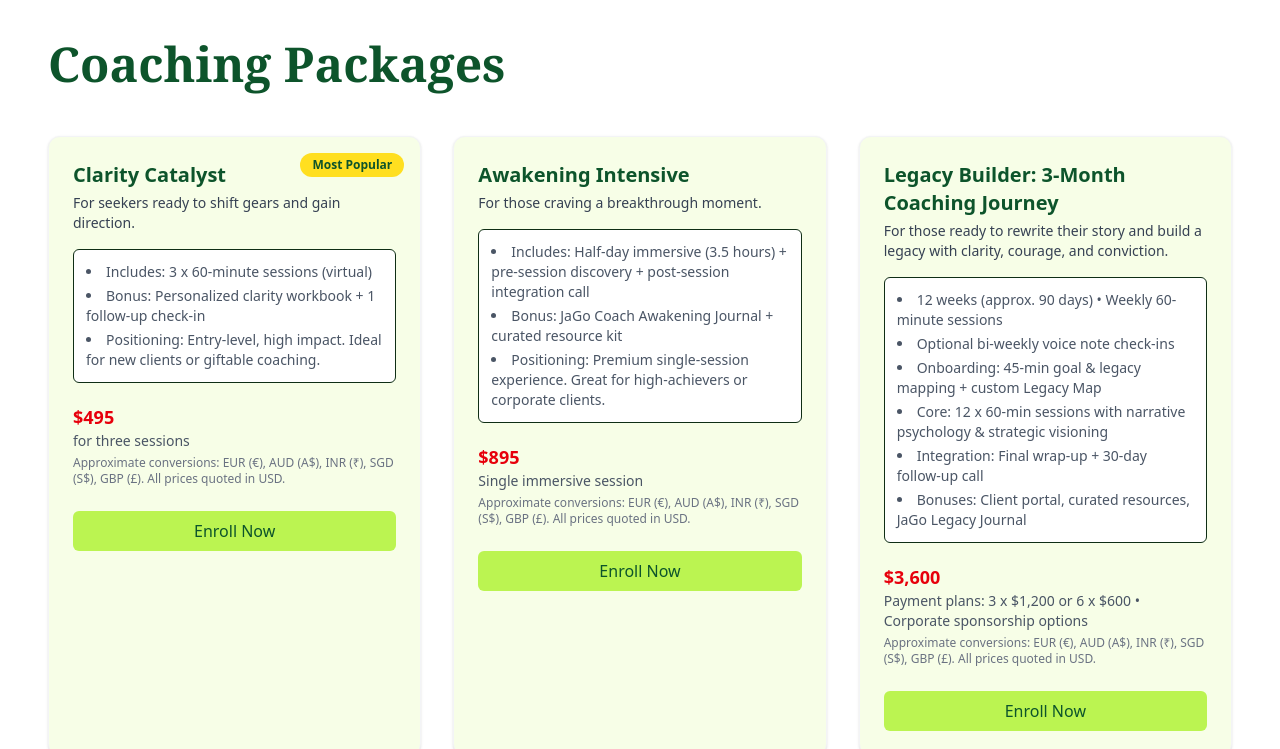
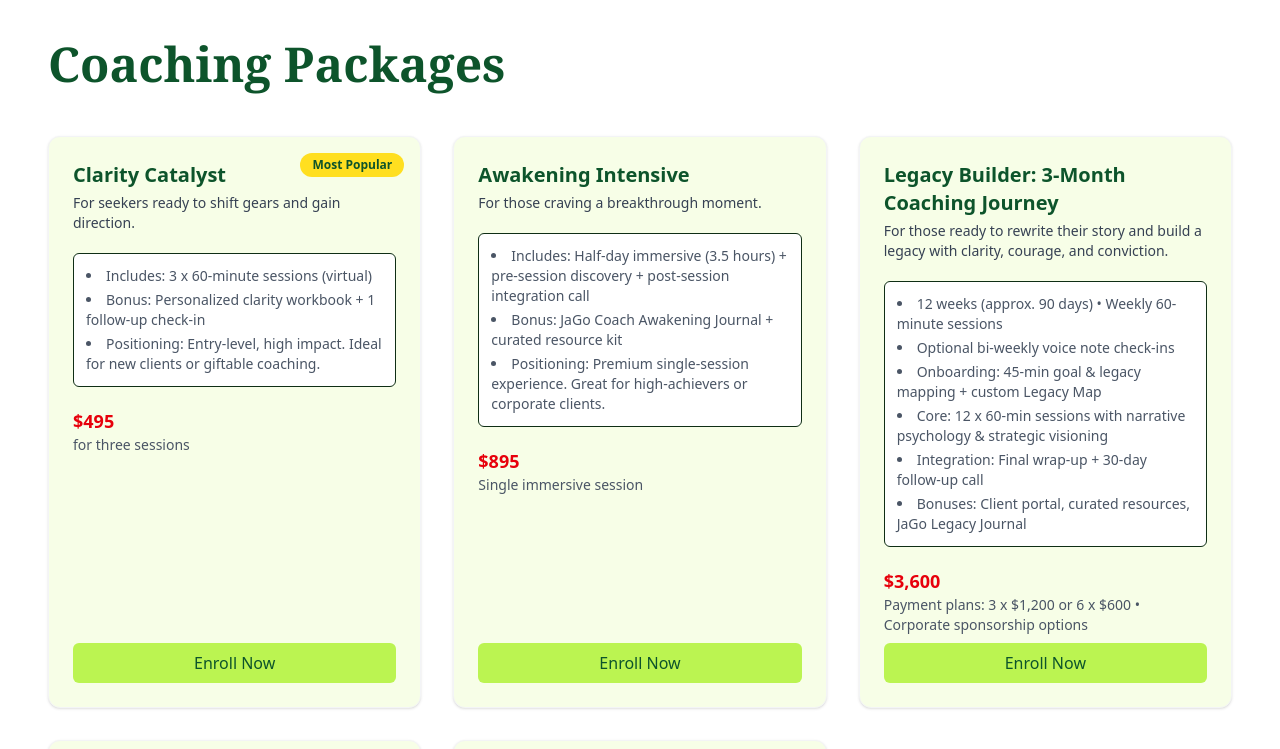
Before and after one commit to purandubey1011/jago-frontend, a React (Vite) app: page /pricing in a window 1280 px wide. Shown: the part 720-1469 px from the top of the page. Built offline with nearby package versions, Linux system fonts and the light colour scheme.

Commit message:
box chnage

```diff
--- a/src/components/Pricing/Coaching.jsx
+++ b/src/components/Pricing/Coaching.jsx
@@ -174,8 +174,9 @@ const Coaching = () => {
   {coachingData.map((item) => (
     <motion.div
       key={item.id}
-            className="relative bg-lime-50 rounded-xl shadow-sm border border-gray-100 p-6 flex flex-col"
+      className="relative bg-lime-50 rounded-xl shadow-sm border border-gray-100 p-6 flex flex-col justify-between"
     >
+      <div>
         {item.popular && (
           <span className="absolute top-4 right-4 bg-yellow-300 text-green-900 text-xs font-semibold px-3 py-1 rounded-full">
             Most Popular
@@ -183,7 +184,7 @@ const Coaching = () => {
         )}
 
         <h3 className="text-xl font-semibold text-green-900">{item.title}</h3>
-            <p className="text-sm text-gray-700 mt-1">{item.subtitle}</p>
+        <p className="text-sm text-gray-700 mt-1 mb-5">{item.subtitle}</p>
 
         <div className="mt-4 border rounded-md p-3 bg-white">
           <ul className="list-disc list-inside text-sm text-gray-600 space-y-1">
@@ -195,12 +196,13 @@ const Coaching = () => {
 
         <div className="mt-5">
           <p className="text-lg font-bold text-red-600">{item.price}</p>
-              <p className="text-sm text-gray-600">{item.note}</p>
-              <p className="text-xs text-gray-500 mt-1">{item.conversion}</p>
+          <p className="text-sm text-gray-600 pb-2">{item.note}</p>
+          {/* <p className="text-xs text-gray-500 mt-1">{item.conversion}</p> */}
+        </div>
       </div>
 
       <motion.button
-              className="mt-6 w-full bg-lime-300 text-green-900 font-medium py-2 rounded-md hover:bg-lime-400 transition"
+        className="mt-auto w-full bg-lime-300 text-green-900 font-medium py-2 rounded-md hover:bg-lime-400 transition"
         onClick={() => {
           setSelectedPackage(item);
           setIsModalOpen(true);
@@ -211,6 +213,7 @@ const Coaching = () => {
     </motion.div>
   ))}
 </motion.div>
+
 
       {/* Modal */}
       <AnimatePresence>
```
Lines whose indentation alone changed are shown as unchanged.
